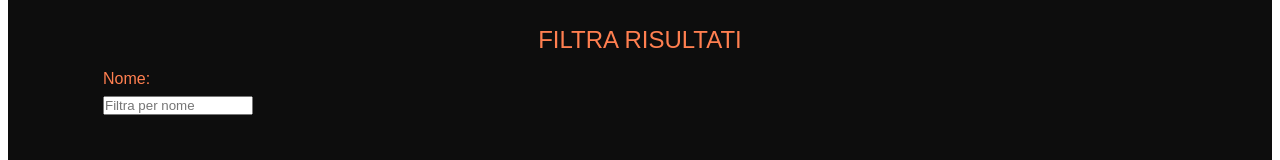
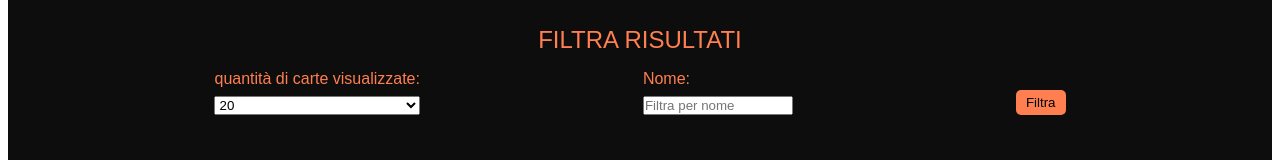
Before and after one commit to eSSeGH/vite-yu-gi-oh, a Vue app: page / in a window 1280 px wide. Shown: the part 197-357 px from the top of the page. Built offline with nearby package versions, Linux system fonts and the light colour scheme; no server answers.

Commit message:
FEAT num of el in pg filter added to MainSearchBar

```diff
--- a/src/components/AppMain.vue
+++ b/src/components/AppMain.vue
@@ -22,10 +22,12 @@ export default {
             axios.get('https://db.ygoprodeck.com/api/v7/cardinfo.php?num=20&offset=0', {
                 params: {
                     fname: this.store.search,
+                    num: this.store.numOfEl,
                 }
             })
                 .then((res) => {
                     this.store.gameCards = res.data.data
+                    console.log(this.store.numOfEl)
                 })
                 .catch((error) => {
                     console.log(error)
--- a/src/components/MainSearchBar.vue
+++ b/src/components/MainSearchBar.vue
@@ -18,13 +18,26 @@ export default {
 
         <h2>FILTRA RISULTATI</h2>
 
-        <div class="container">
+        <div class="container flex-center">
 
+            <!-- uantity filter select -->
+            <div class="card-uantity-filter">
+                <label for="uantity">quantità di carte visualizzate:</label>
+                <select class="uantity" v-model="store.numOfEl">
+                    <option value="20">20</option>
+                    <option value="50">50</option>
+                    <option value="100">100</option>
+                </select>
+            </div>
+
+            <!-- name filter text input -->
             <div class="name-filter">
                 <label for="search">Nome:</label>
-                <input class="search" v-model="store.search" @keyup.enter="$emit('onSearch')" type="text"
+                <input @keyup.enter="$emit('onSearch')" class="search" v-model="store.search" type="text"
                     placeholder="Filtra per nome">
             </div>
+
+            <button @click="$emit('onSearch')">Filtra</button>
 
         </div>
 
@@ -45,8 +58,10 @@ export default {
     }
 
     .container {
+        justify-content: space-around;
 
-        .name-filter {
+        .name-filter,
+        .card-uantity-filter {
             display: flex;
             flex-direction: column;
 
@@ -61,6 +76,17 @@ export default {
             }
         }
 
+        button {
+            padding: 5px 10px;
+            background-color: coral;
+            border-radius: 5px;
+            border: none;
+            align-self: flex-end;
+
+            &:hover {
+                transform: scale(1.2);
+            }
+        }
     }
 }
 </style>
--- a/src/store.js
+++ b/src/store.js
@@ -3,6 +3,7 @@ import { reactive } from 'vue'
 const store = reactive({
     gameCards: [],
     search: '',
+    numOfEl: 20,
     error: false,
 })
 
```
